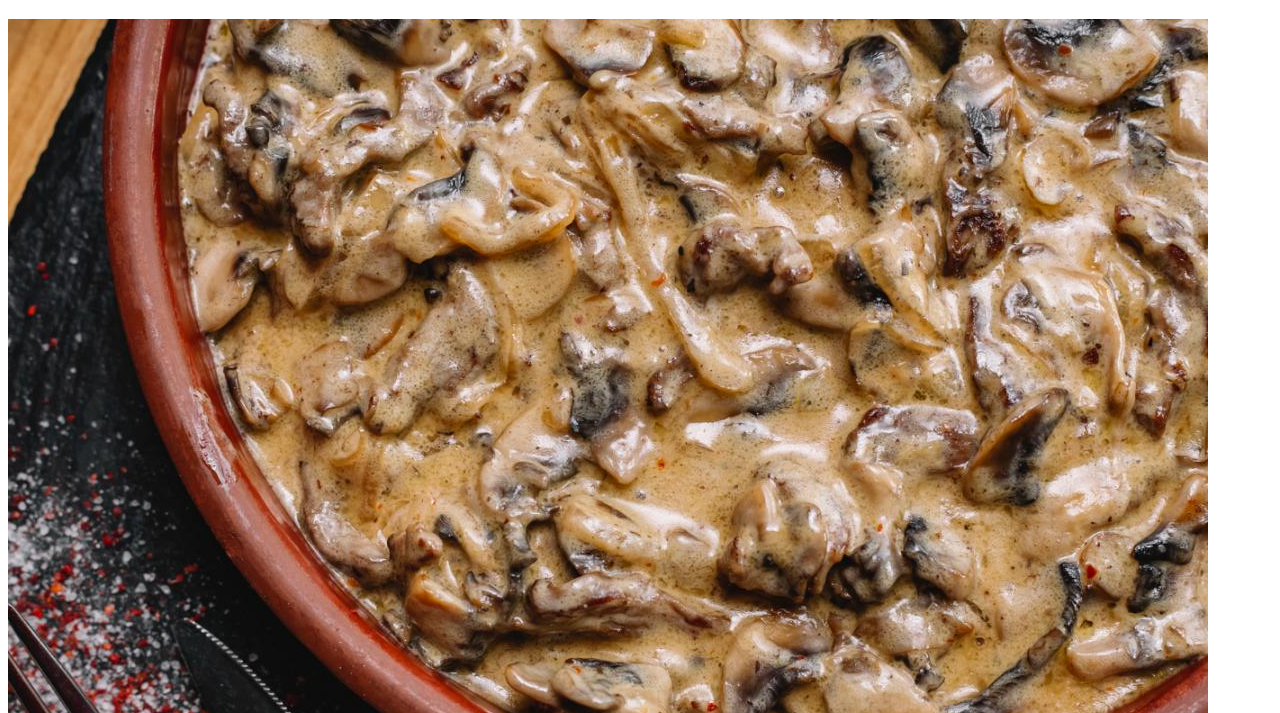
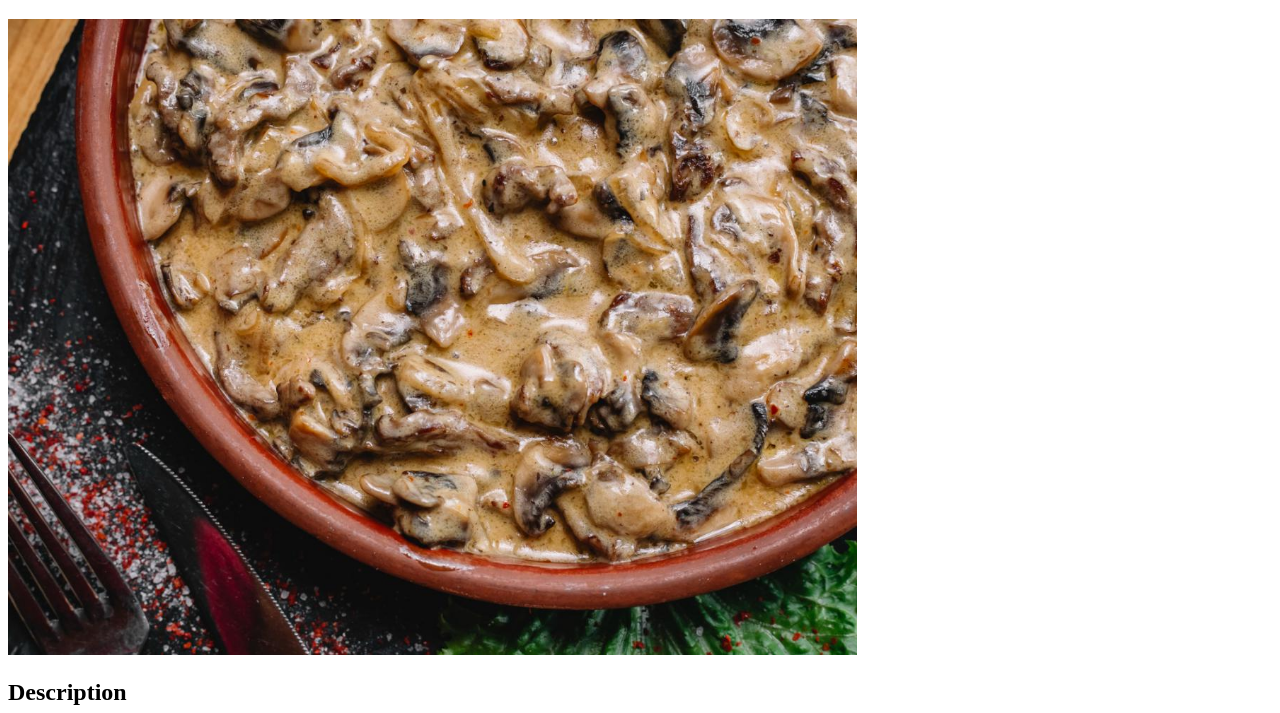
Before and after one commit to luanvazzoller/odin-recepies, a plain HTML site: page recipes/strogonoff.html in a window 1280 px wide. Shown: the part 87-800 px from the top of the page. Drawn offline with Linux system fonts and the light colour scheme.

Commit message:
Scaled down the strogonoff image
The image was too large, so resized it by 50% down

```diff
--- a/recipes/strogonoff.html
+++ b/recipes/strogonoff.html
@@ -8,7 +8,7 @@
 <body>
     <a href="../index.html">Back to index</a>
     <h1>Strogonoff Recipe</h1>
-        <img src="../images/strogonoff.jpg">
+        <img src="../images/strogonoff.jpg" width="849" height="636">
     <h2>Description</h2>
         <p>This used to be my favorite dish growing up.</p>
         <p>I never knew it was so easy to make. Growing up CAN be fun!</p>
```
